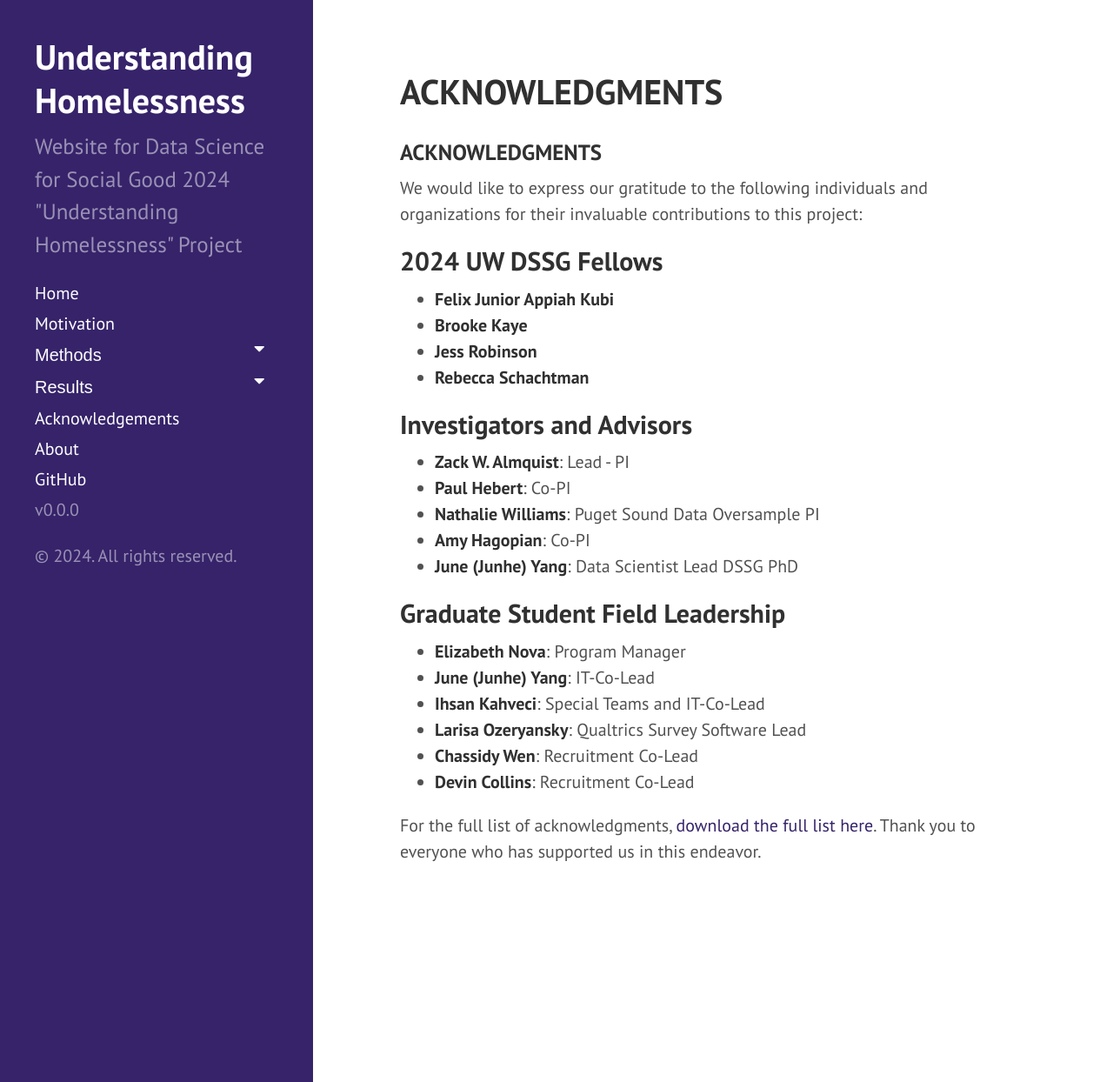
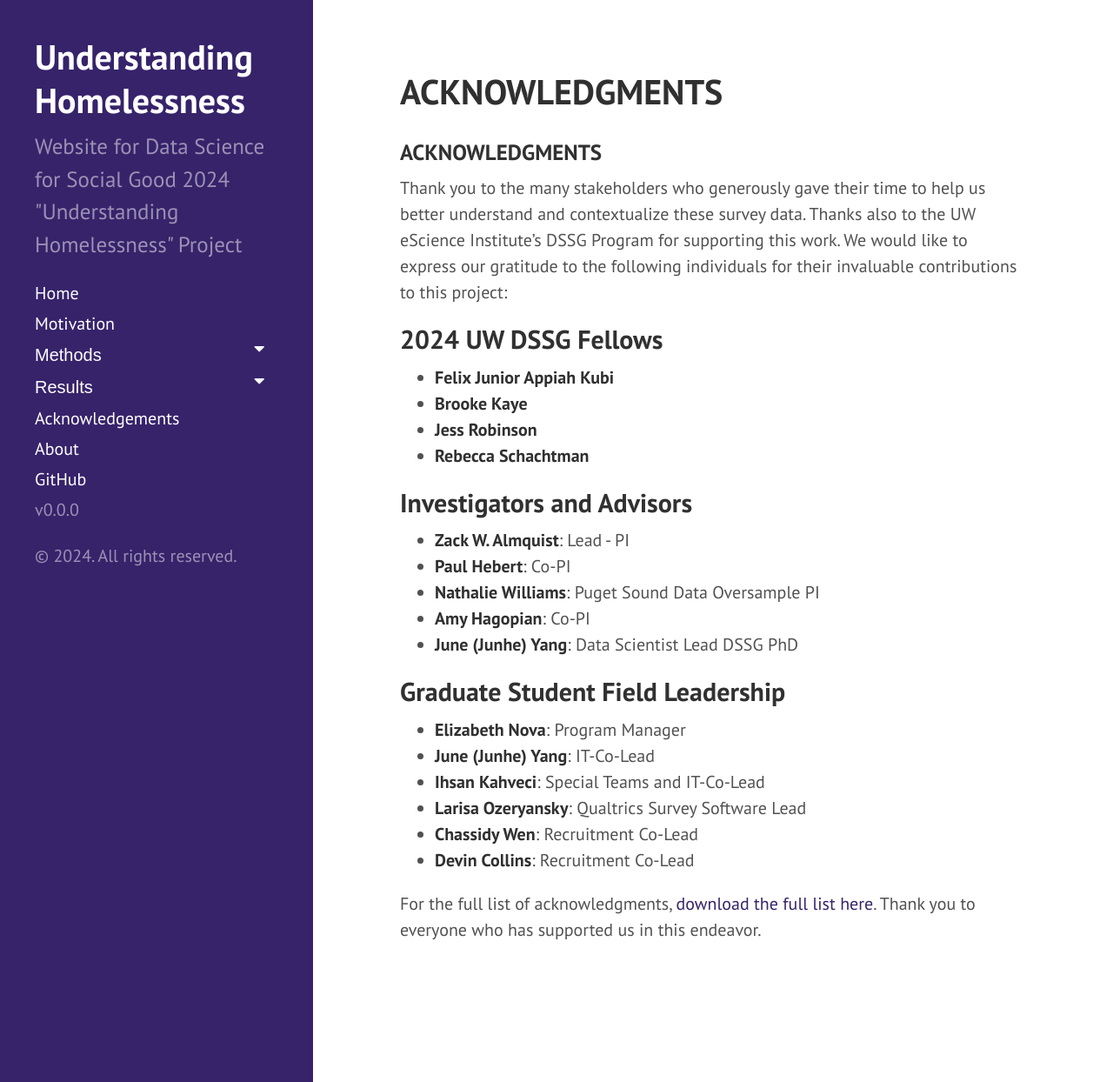
Before and after one commit to uwescience/DSSG2024_Understanding_Homelessness, a Jekyll site: the page built from acknowledgements.md, in a window 1280 px wide and 1244 px high. Shown: the whole window at 87% size. Built offline with Jekyll 4.4.1, drawn with Linux system fonts in a browser that asks for light colours; our own code applies the rules of GitHub Pages for plain Markdown files.

Commit message:
Update acknowledgements.md

```diff
--- a/acknowledgements.md
+++ b/acknowledgements.md
@@ -1,6 +1,6 @@
 ### ACKNOWLEDGMENTS
 
-We would like to express our gratitude to the following individuals and organizations for their invaluable contributions to this project:
+Thank you to the many stakeholders who generously gave their time to help us better understand and contextualize these survey data. Thanks also to the UW eScience Institute's DSSG Program for supporting this work. We would like to express our gratitude to the following individuals for their invaluable contributions to this project:
 
 ## 2024 UW DSSG Fellows
 - **Felix Junior Appiah Kubi**
```
